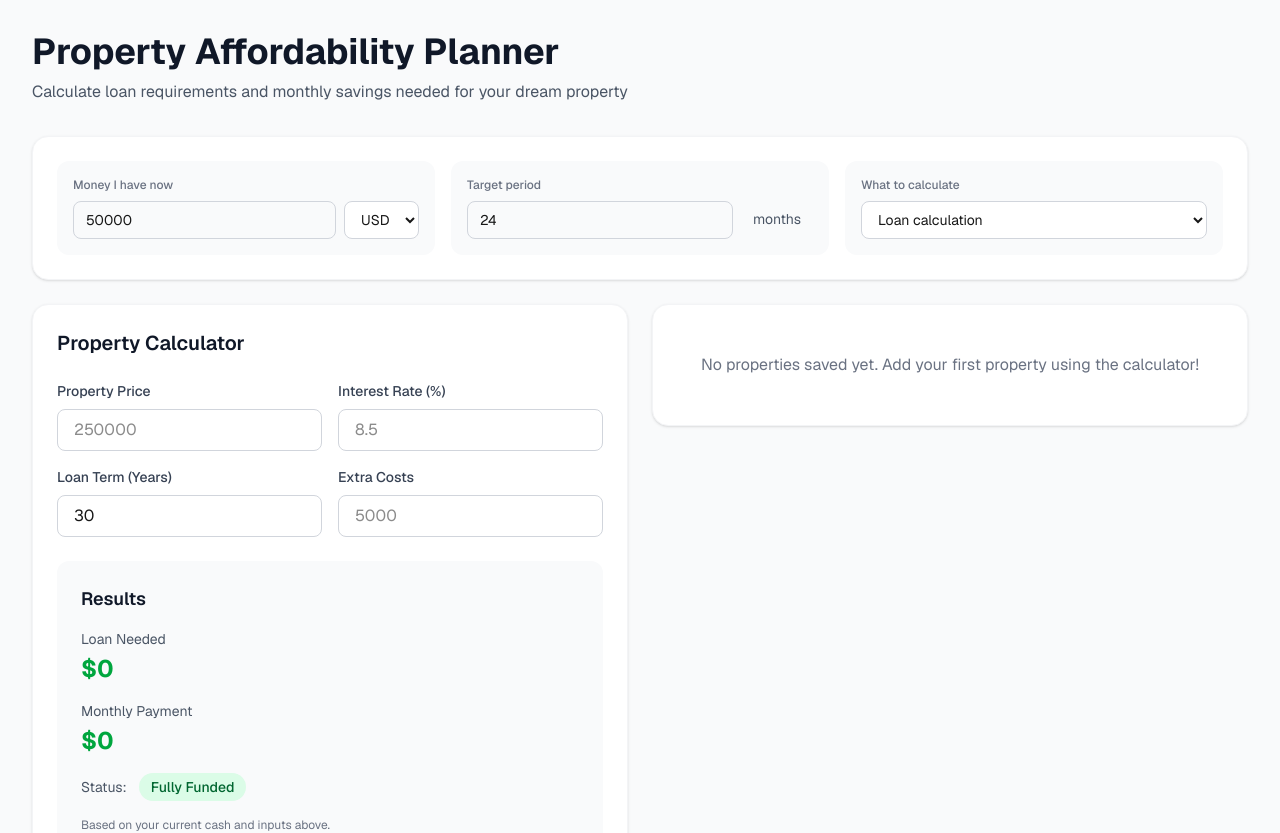
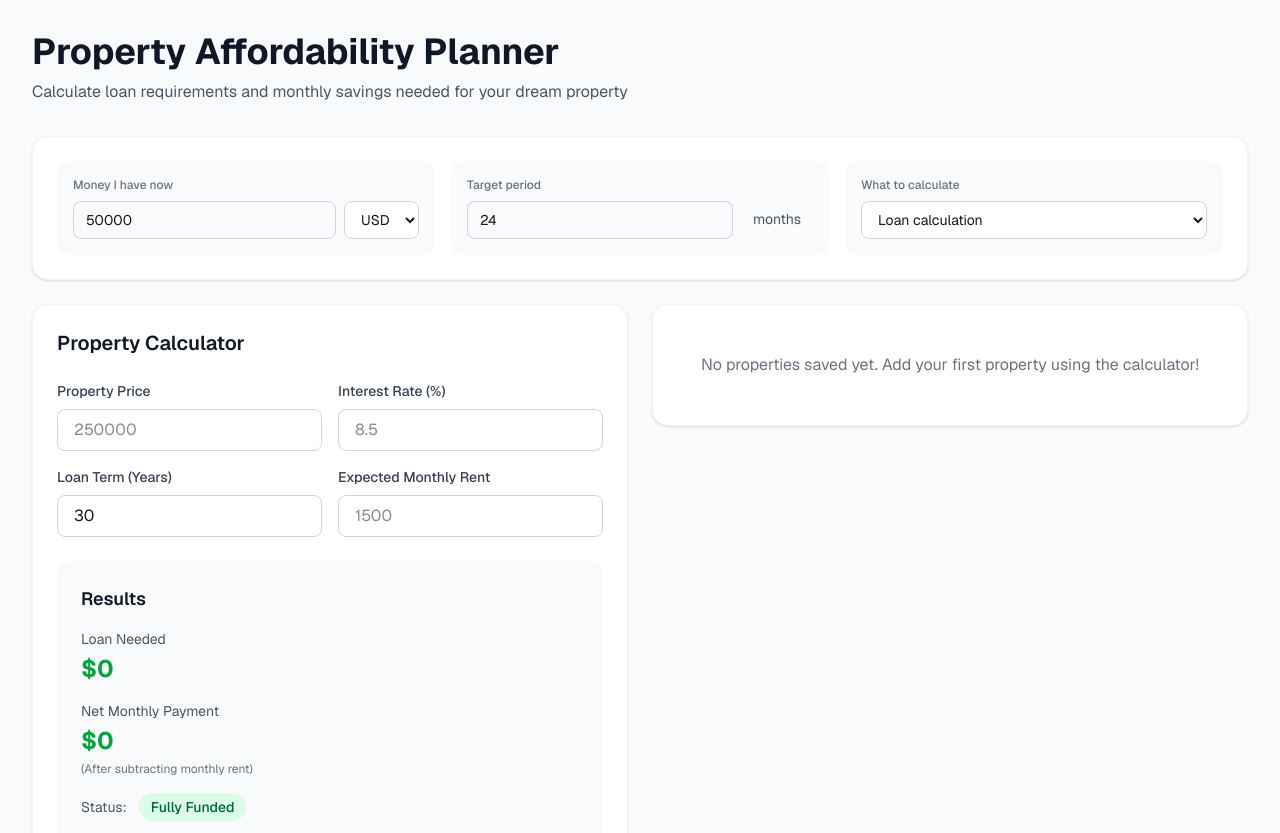
Before and after one commit to hostingbts/property-affordability-planner, a Next.js app: page / in a window 1280 px wide. Shown: the top 833 px of the page. Built offline with nearby package versions, Linux system fonts and the light colour scheme.

Commit message:
Replace Extra Costs with Expected Monthly Rent and subtract from loan payments

```diff
--- a/components/CalculatorPanel.tsx
+++ b/components/CalculatorPanel.tsx
@@ -11,7 +11,7 @@ const DEFAULT_DRAFT: PropertyInputDraft = {
   price: 0,
   interestRate: 0,
   termYears: 30,
-  extraCosts: 0,
+  monthlyRent: 0,
 };
 
 export default function CalculatorPanel() {
@@ -31,7 +31,7 @@ export default function CalculatorPanel() {
     draft.price > 0 &&
     draft.interestRate >= 0 &&
     draft.termYears > 0 &&
-    draft.extraCosts >= 0;
+    draft.monthlyRent >= 0;
 
   const getStatusColor = (status: string) => {
     if (status === "Fully Funded" || status === "Already Covered") {
@@ -116,19 +116,19 @@ export default function CalculatorPanel() {
 
             <div>
               <label className="block text-sm font-medium text-gray-700 mb-2">
-                Extra Costs
+                Expected Monthly Rent
               </label>
               <input
                 type="number"
-                value={draft.extraCosts || ""}
+                value={draft.monthlyRent || ""}
                 onChange={(e) =>
                   setDraft({
                     ...draft,
-                    extraCosts: Math.max(0, parseFloat(e.target.value) || 0),
+                    monthlyRent: Math.max(0, parseFloat(e.target.value) || 0),
                   })
                 }
                 className="w-full px-4 py-2 border border-gray-300 rounded-lg focus:ring-2 focus:ring-green-500 focus:border-transparent"
-                placeholder="5000"
+                placeholder="1500"
                 min="0"
               />
             </div>
@@ -148,9 +148,12 @@ export default function CalculatorPanel() {
                 </p>
               </div>
               <div>
-                <p className="text-sm text-gray-600 mb-1">Monthly Payment</p>
+                <p className="text-sm text-gray-600 mb-1">Net Monthly Payment</p>
                 <p className="text-2xl font-bold text-green-600">
                   {formatCurrency(loanResult.monthlyPayment, settings.currency)}
+                </p>
+                <p className="text-xs text-gray-500 mt-1">
+                  (After subtracting monthly rent)
                 </p>
               </div>
               <div className="flex items-center gap-3">
@@ -162,7 +165,7 @@ export default function CalculatorPanel() {
                 </span>
               </div>
               <p className="text-xs text-gray-500 mt-2">
-                Based on your current cash and inputs above.
+                Based on your current cash and inputs above. Monthly rent is subtracted from the payment.
               </p>
             </div>
           ) : (
--- a/components/PropertyDetailsDrawer.tsx
+++ b/components/PropertyDetailsDrawer.tsx
@@ -22,7 +22,7 @@ export default function PropertyDetailsDrawer({
     price: property.price,
     interestRate: property.interestRate,
     termYears: property.termYears,
-    extraCosts: property.extraCosts,
+    monthlyRent: (property as any).monthlyRent || (property as any).extraCosts || 0, // Support migration from extraCosts
     title: property.title,
     link: property.link,
     imageUrl: property.imageUrl || "",
@@ -58,7 +58,7 @@ export default function PropertyDetailsDrawer({
       price: formData.price,
       interestRate: formData.interestRate,
       termYears: formData.termYears,
-      extraCosts: formData.extraCosts,
+      monthlyRent: formData.monthlyRent,
       title: formData.title,
       link: formData.link,
       imageUrl: formData.images[0] || formData.imageUrl || undefined,
@@ -210,16 +210,16 @@ export default function PropertyDetailsDrawer({
 
             <div>
               <label className="block text-sm font-medium text-gray-700 mb-2">
-                Extra Costs
+                Expected Monthly Rent
               </label>
               {isEditing ? (
                 <input
                   type="number"
-                  value={formData.extraCosts || ""}
+                  value={formData.monthlyRent || ""}
                   onChange={(e) =>
                     setFormData({
                       ...formData,
-                      extraCosts: Math.max(0, parseFloat(e.target.value) || 0),
+                      monthlyRent: Math.max(0, parseFloat(e.target.value) || 0),
                     })
                   }
                   className="w-full px-4 py-2 border border-gray-300 rounded-lg focus:ring-2 focus:ring-green-500 focus:border-transparent"
@@ -227,7 +227,7 @@ export default function PropertyDetailsDrawer({
                 />
               ) : (
                 <p className="text-lg font-semibold text-gray-900">
-                  {formatCurrency(property.extraCosts, settings.currency)}
+                  {formatCurrency((property as any).monthlyRent || (property as any).extraCosts || 0, settings.currency)}
                 </p>
               )}
             </div>
@@ -322,9 +322,12 @@ export default function PropertyDetailsDrawer({
                   </p>
                 </div>
                 <div>
-                  <p className="text-sm text-gray-600 mb-1">Monthly Payment</p>
+                  <p className="text-sm text-gray-600 mb-1">Net Monthly Payment</p>
                   <p className="text-2xl font-bold text-green-600">
                     {formatCurrency(loanResult.monthlyPayment, settings.currency)}
+                  </p>
+                  <p className="text-xs text-gray-500 mt-1">
+                    (After subtracting monthly rent)
                   </p>
                 </div>
                 <div className="flex items-center gap-3">
@@ -391,7 +394,7 @@ export default function PropertyDetailsDrawer({
                       price: property.price,
                       interestRate: property.interestRate,
                       termYears: property.termYears,
-                      extraCosts: property.extraCosts,
+                      monthlyRent: (property as any).monthlyRent || (property as any).extraCosts || 0,
                       title: property.title,
                       link: property.link,
                       imageUrl: property.imageUrl || "",
--- a/components/SavePropertyModal.tsx
+++ b/components/SavePropertyModal.tsx
@@ -104,7 +104,7 @@ export default function SavePropertyModal({
       price: draft.price,
       interestRate: draft.interestRate,
       termYears: draft.termYears,
-      extraCosts: draft.extraCosts,
+      monthlyRent: draft.monthlyRent,
     });
 
     onSave();
--- a/components/SavedPropertiesList.tsx
+++ b/components/SavedPropertiesList.tsx
@@ -112,7 +112,7 @@ export default function SavedPropertiesList() {
                       </p>
                     </div>
                     <div>
-                      <p className="text-xs text-gray-500">Monthly Payment</p>
+                      <p className="text-xs text-gray-500">Net Monthly Payment</p>
                       <p className="text-lg font-bold text-green-600">
                         {formatCurrency(loanResult.monthlyPayment, settings.currency)}
                       </p>
--- a/lib/calculations.ts
+++ b/lib/calculations.ts
@@ -4,10 +4,10 @@ import { PropertyInput, GlobalSettings, LoanCalculationResult, SavingCalculation
  * Calculate loan mode results
  */
 export function calculateLoanMode(
-  property: PropertyInput | { price: number; extraCosts: number; interestRate: number; termYears: number },
+  property: PropertyInput | { price: number; monthlyRent: number; interestRate: number; termYears: number },
   availableCash: number
 ): LoanCalculationResult {
-  const totalCost = property.price + property.extraCosts;
+  const totalCost = property.price; // No extra costs, just the property price
   const loanNeeded = Math.max(0, totalCost - availableCash);
 
   // Calculate monthly payment using standard annuity formula
@@ -24,13 +24,16 @@ export function calculateLoanMode(
     }
   }
 
-  // Determine status
+  // Subtract monthly rent from the monthly payment (net monthly cost)
+  const netMonthlyPayment = Math.max(0, monthlyPayment - (property.monthlyRent || 0));
+
+  // Determine status based on net monthly payment
   let status: LoanStatus;
-  if (monthlyPayment === 0) {
+  if (netMonthlyPayment === 0) {
     status = "Fully Funded";
-  } else if (monthlyPayment <= availableCash * 0.05) {
+  } else if (netMonthlyPayment <= availableCash * 0.05) {
     status = "Within Budget";
-  } else if (monthlyPayment <= availableCash * 0.15) {
+  } else if (netMonthlyPayment <= availableCash * 0.15) {
     status = "Almost There";
   } else {
     status = "Out of Budget";
@@ -39,7 +42,7 @@ export function calculateLoanMode(
   return {
     totalCost,
     loanNeeded,
-    monthlyPayment,
+    monthlyPayment: netMonthlyPayment, // Return net payment after rent
     status,
   };
 }
@@ -48,11 +51,11 @@ export function calculateLoanMode(
  * Calculate saving per month mode results
  */
 export function calculateSavingMode(
-  property: PropertyInput | { price: number; extraCosts: number },
+  property: PropertyInput | { price: number },
   availableCash: number,
   targetPeriodMonths: number
 ): SavingCalculationResult {
-  const totalCost = property.price + property.extraCosts;
+  const totalCost = property.price; // No extra costs, just the property price
   const neededSavings = Math.max(0, totalCost - availableCash);
   const months = Math.max(1, targetPeriodMonths);
   const savingPerMonth = neededSavings / months;
--- a/types/index.ts
+++ b/types/index.ts
@@ -21,7 +21,7 @@ export interface PropertyInput {
   price: number;          // total property price
   interestRate: number;   // annual %, e.g. 8.5
   termYears: number;      // loan term in years
-  extraCosts: number;     // closing costs, taxes, repairs...
+  monthlyRent: number;    // expected monthly rent price
   notes?: string;         // optional notes
   createdAt: string;      // ISO date
 }
@@ -31,7 +31,7 @@ export interface PropertyInputDraft {
   price: number;
   interestRate: number;
   termYears: number;
-  extraCosts: number;
+  monthlyRent: number;
 }
 
 // Calculation results (never stored, always computed)
```
